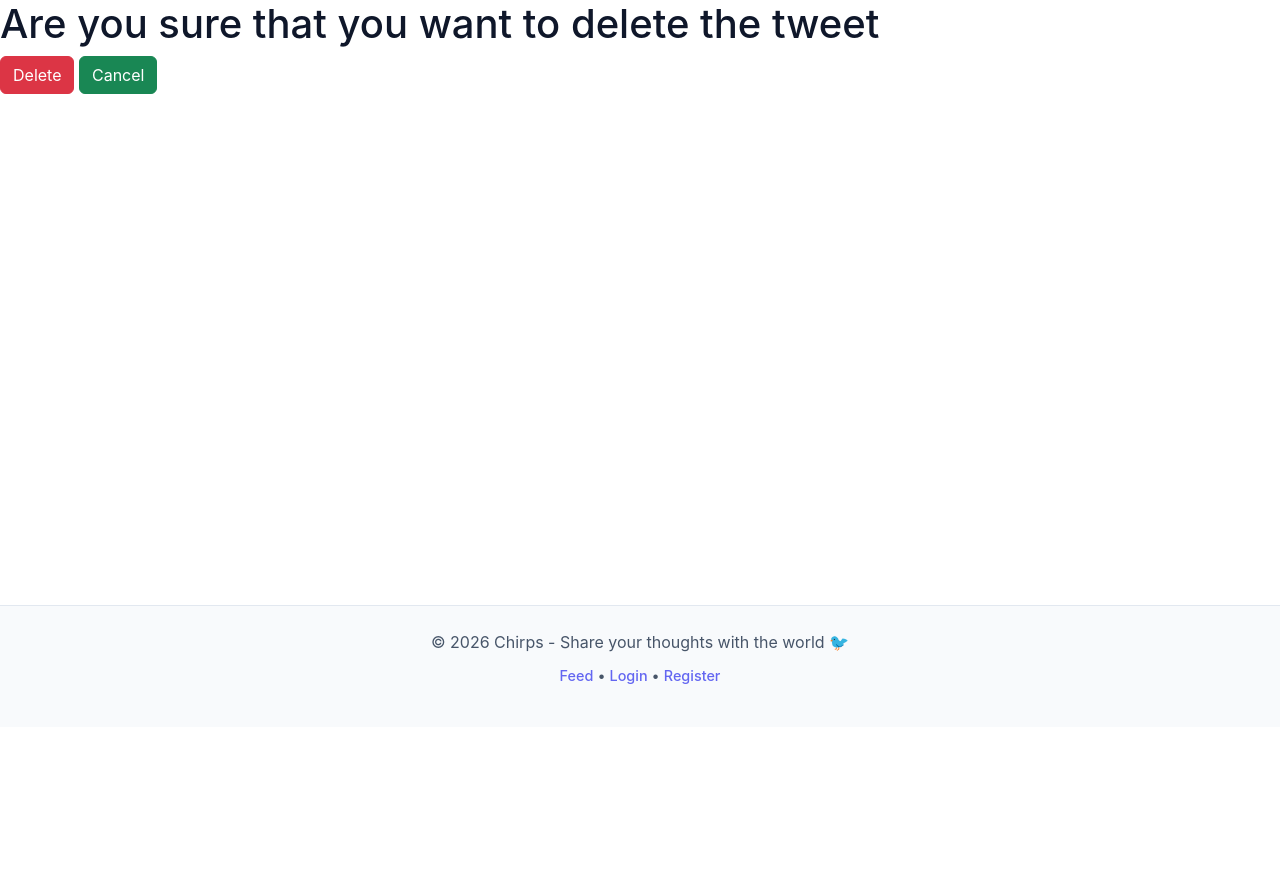
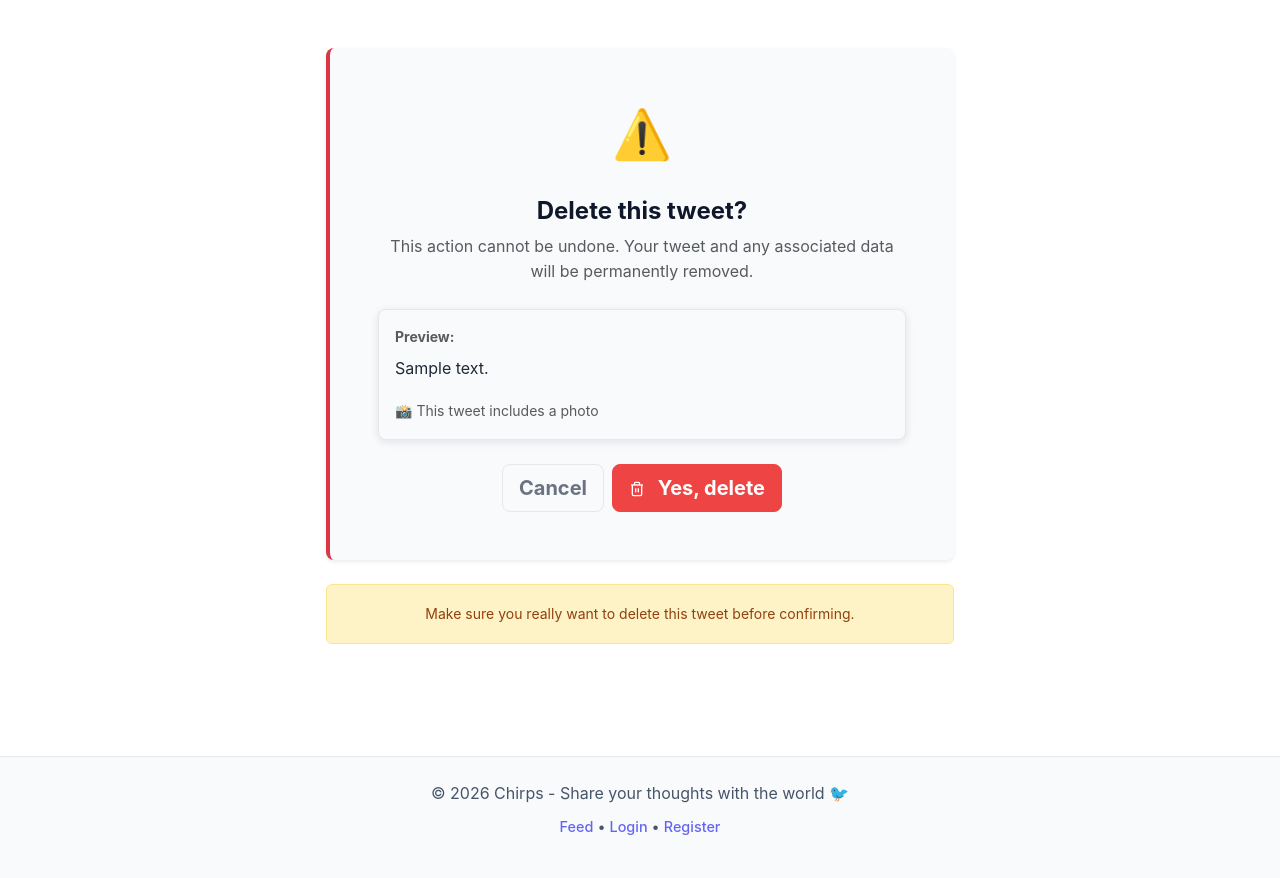
Before and after one commit to Ksh-16/Chirps_django, a Django app: page /tweet/1/delete/ in a window 1280 px wide. Shown: the part 73-951 px from the top of the page. Before the commit the page ends 757 px from the top, so only its background shows below. Run offline with Django 5.2, Linux system fonts and the light colour scheme; a user stored in the database is signed in; tables that the repository leaves empty hold one stand-in row (values such as "Sample post").

Commit message:
created tweet deletion

```diff
--- a/Chirps/tweet/templates/tweet_confirm_delete.html
+++ b/Chirps/tweet/templates/tweet_confirm_delete.html
@@ -1,15 +1,130 @@
 {% extends "layout.html" %}
 
 {% block title %}
-Tweet
+Delete Tweet - Chirps
 {% endblock %}
 
 {% block content %}
-<h1> Are you sure that you want to delete the tweet</h1>
+<div class="row justify-content-center py-5">
+    <div class="col-md-6">
+        <div class="card border-0 shadow-sm border-danger border-start border-4">
+            <div class="card-body p-5">
+                <!-- Icon -->
+                <div class="text-center mb-4" style="font-size: 3rem;">
+                    ⚠️
+                </div>
 
-<form method="post">
-    {% csrf_token %}
-    <button class="btn btn-danger">Delete</button>
-    <a class="btn btn-success" href="{% url 'tweet_list' %}">Cancel</a>
-</form>
+                <!-- Heading -->
+                <h2 class="h4 fw-bold text-center mb-2">Delete this tweet?</h2>
+                <p class="text-center text-muted mb-4">
+                    This action cannot be undone. Your tweet and any associated data will be permanently removed.
+                </p>
+
+                <!-- Tweet Preview -->
+                <div class="card bg-light mb-4" style="border: 1px solid #e5e7eb;">
+                    <div class="card-body">
+                        <p class="card-text text-muted small mb-2">
+                            <strong>Preview:</strong>
+                        </p>
+                        <p class="card-text" style="color: #1f2937;">
+                            {{ tweet.text|truncatewords:30 }}
+                        </p>
+                        {% if tweet.photo %}
+                            <small class="text-muted">📸 This tweet includes a photo</small>
+                        {% endif %}
+                    </div>
+                </div>
+
+                <!-- Confirmation Form -->
+                <form method="post" class="delete-form">
+                    {% csrf_token %}
+
+                    <div class="d-flex gap-2 justify-content-center">
+                        <!-- Cancel Button -->
+                        <a href="{% url 'tweet_list' %}" class="btn btn-lg btn-outline-secondary fw-bold">
+                            Cancel
+                        </a>
+
+                        <!-- Delete Button -->
+                        <button type="submit" class="btn btn-lg btn-danger fw-bold" style="background-color: #ef4444; border-color: #ef4444;">
+                            <svg width="16" height="16" viewBox="0 0 24 24" fill="none" stroke="currentColor" stroke-width="2" style="vertical-align: -2px; margin-right: 0.5rem;">
+                                <polyline points="3 6 5 6 21 6"></polyline>
+                                <path d="M19 6v14a2 2 0 0 1-2 2H7a2 2 0 0 1-2-2V6m3 0V4a2 2 0 0 1 2-2h4a2 2 0 0 1 2 2v2"></path>
+                                <line x1="10" y1="11" x2="10" y2="17"></line>
+                                <line x1="14" y1="11" x2="14" y2="17"></line>
+                            </svg>
+                            Yes, delete
+                        </button>
+                    </div>
+                </form>
+            </div>
+        </div>
+
+        <!-- Help Text -->
+        <div class="alert alert-warning alert-sm mt-4 text-center" role="alert">
+            <small>
+                Make sure you really want to delete this tweet before confirming.
+            </small>
+        </div>
+    </div>
+</div>
+
+<style>
+    .card {
+        border-radius: 8px;
+    }
+
+    .border-start {
+        border-left-width: 4px !important;
+    }
+
+    .btn {
+        transition: all 0.2s ease;
+    }
+
+    .btn-outline-secondary {
+        color: #6b7280;
+        border-color: #e5e7eb;
+    }
+
+    .btn-outline-secondary:hover {
+        background-color: #f3f4f6;
+        border-color: #d1d5db;
+        color: #1f2937;
+    }
+
+    .btn-danger {
+        background-color: #ef4444;
+        border-color: #ef4444;
+    }
+
+    .btn-danger:hover {
+        background-color: #dc2626;
+        border-color: #dc2626;
+    }
+
+    .bg-light {
+        background-color: #f9fafb !important;
+    }
+
+    .alert-warning {
+        background-color: #fef3c7;
+        border-color: #fde68a;
+        color: #92400e;
+    }
+
+    @media (max-width: 768px) {
+        .btn-lg {
+            width: 100%;
+        }
+
+        .d-flex {
+            flex-direction: column;
+        }
+
+        .gap-2 {
+            gap: 1rem !important;
+        }
+    }
+</style>
 {% endblock %}
```
Also changed, not shown: Chirps/db.sqlite3.
